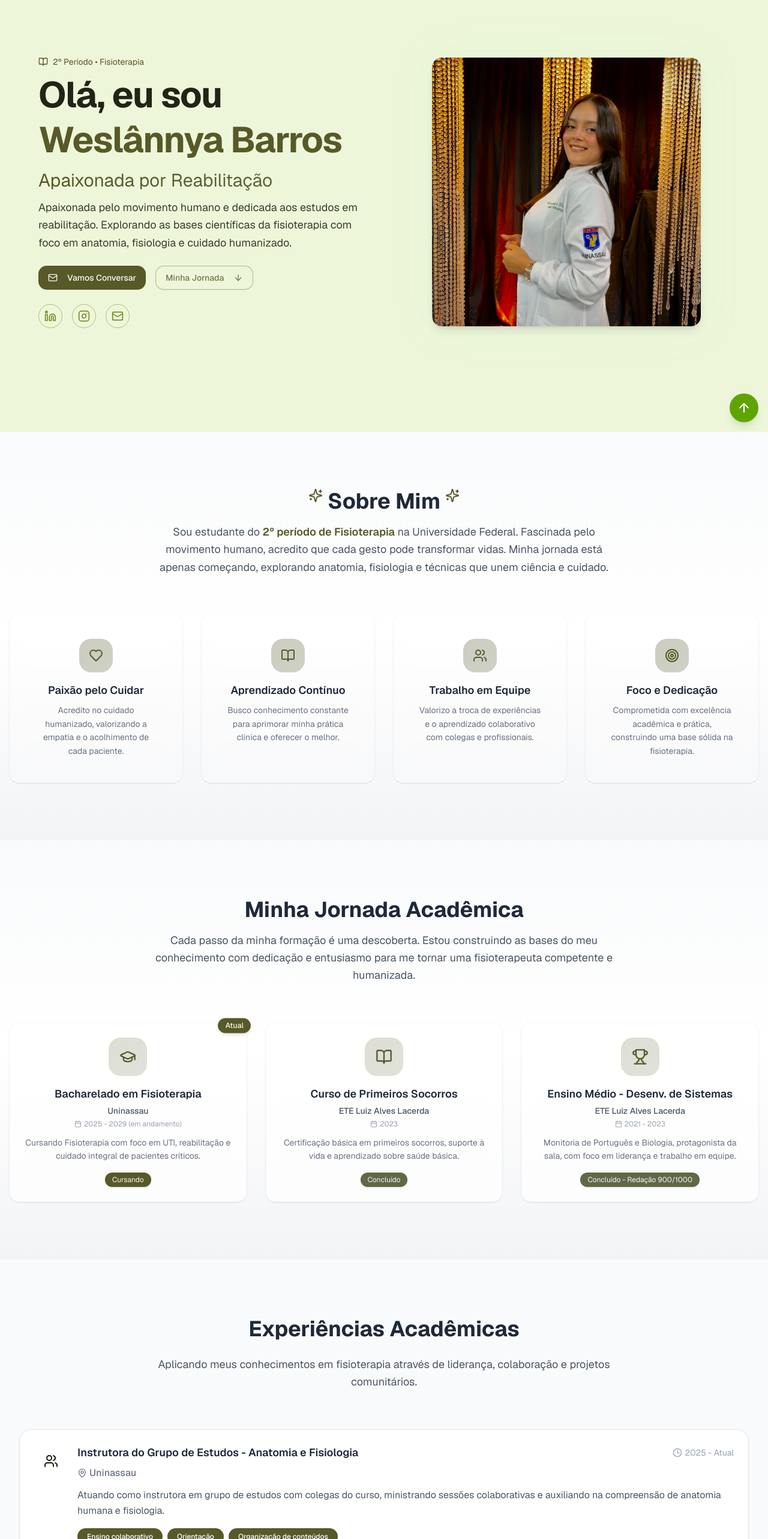
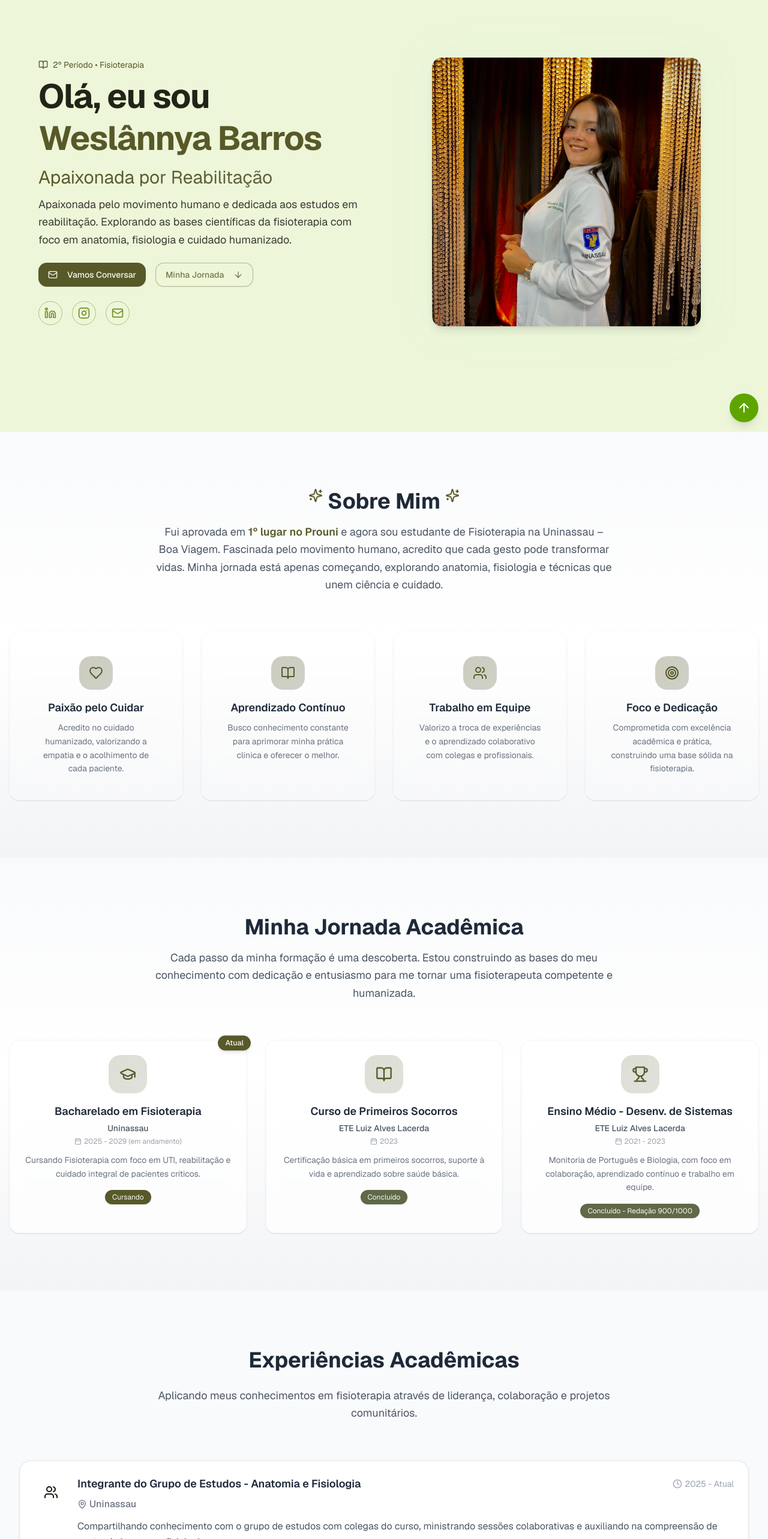
Before and after one commit to EvertonCodes/WeslannyaBarros, a Next.js app: page / in a window 1280 px wide. Shown: the part 80-2646 px from the top of the page at 60% size. Built offline with nearby package versions, Linux system fonts and the light colour scheme.

Commit message:
Atualizando Inicio

```diff
--- a/components/about.tsx
+++ b/components/about.tsx
@@ -74,14 +74,11 @@ export function About() {
             <Sparkles className="h-6 w-6 text-primary animate-bounce-gentle" />
           </div>
           <p className="text-lg text-gray-600 leading-relaxed mt-4">
-            Sou estudante do{" "}
+            Fui aprovada em{" "}
             <span className="text-primary font-semibold">
-              2º período de Fisioterapia
+              1º lugar no Prouni
             </span>{" "}
-            na Universidade Federal. Fascinada pelo movimento humano, acredito
-            que cada gesto pode transformar vidas. Minha jornada está apenas
-            começando, explorando anatomia, fisiologia e técnicas que unem
-            ciência e cuidado.
+            e agora sou estudante de Fisioterapia na Uninassau – Boa Viagem. Fascinada pelo movimento humano, acredito que cada gesto pode transformar vidas. Minha jornada está apenas começando, explorando anatomia, fisiologia e técnicas que unem ciência e cuidado.
           </p>
         </div>
 
--- a/components/education.tsx
+++ b/components/education.tsx
@@ -47,7 +47,7 @@ export function Education() {
       institution: "ETE Luiz Alves Lacerda",
       period: "2021 - 2023",
       description:
-        "Monitoria de Português e Biologia, protagonista da sala, com foco em liderança e trabalho em equipe.",
+        "Monitoria de Português e Biologia, com foco em colaboração, aprendizado contínuo e trabalho em equipe.",
       status: "Concluído - Redação 900/1000",
       highlight: false,
     },
--- a/components/experience.tsx
+++ b/components/experience.tsx
@@ -24,11 +24,11 @@ export function Experience() {
 
   const experiences = [
     {
-      title: "Instrutora do Grupo de Estudos - Anatomia e Fisiologia",
+      title: "Integrante do Grupo de Estudos - Anatomia e Fisiologia",
       location: "Uninassau",
       period: "2025 - Atual",
       description:
-        "Atuando como instrutora em grupo de estudos com colegas do curso, ministrando sessões colaborativas e auxiliando na compreensão de anatomia humana e fisiologia.",
+        "Compartilhando conhecimento com o grupo de estudos com colegas do curso, ministrando sessões colaborativas e auxiliando na compreensão de anatomia humana e fisiologia.",
       highlights: ["Ensino colaborativo", "Orientação", "Organização de conteúdos"],
       icon: Users,
       current: true,
@@ -48,7 +48,7 @@ export function Experience() {
       location: "UFPE - Clínica Escola de Fisioterapia",
       period: "2025",
       description:
-        "Participação em visita técnica à Clínica Escola de Fisioterapia da UFPE, observando atendimentos e técnicas de reabilitação aplicadas a diferentes tipos de pacientes, com foco em mobilidade e fortalecimento.",
+        "Participação em visita técnica à Clínica Escola de Fisioterapia da UFPE, observando os equipamentos de reabilitação aplicada a diferentes tipos de pacientes, com foco em mobilidade e fortalecimento.",
       highlights: ["Observação prática", "Fisioterapia aplicada", "Reabilitação"],
       icon: BookOpen,
       current: true,
--- a/components/hero.tsx
+++ b/components/hero.tsx
@@ -45,7 +45,20 @@ export function Hero() {
                 <span>2º Período • Fisioterapia</span>
               </div>
 
-             <h1 className="text-3xl sm:text-4xl md:text-5xl lg:text-6xl font-bold leading-tight tracking-tight text-center lg:text-left">
+              {/* Título ajustado para nunca cortar */}
+              <h1
+                className="font-bold tracking-tight
+                           text-center lg:text-left
+                           !leading-normal sm:!leading-snug lg:!leading-tight
+                           whitespace-normal break-words text-balance
+                           w-full !max-w-none"
+                style={{
+                  fontSize: "clamp(1.5rem, 5vw, 3.5rem)", // responsivo
+                  lineHeight: "1.3",
+                  overflowWrap: "anywhere", // força quebra
+                  wordBreak: "break-word",
+                }}
+              >
                 <span className="text-foreground block">Olá, eu sou</span>
                 <span className="text-primary block">Weslânnya Barros</span>
               </h1>
@@ -65,7 +78,6 @@ export function Hero() {
                 speed={50}
                 repeat={Infinity}
               />
-
 
               {/* Descrição */}
               <p className="text-sm sm:text-base md:text-lg text-muted-foreground leading-relaxed max-w-xl mx-auto lg:mx-0">
@@ -96,7 +108,7 @@ export function Hero() {
               </Button>
             </div>
 
-            {/* Redes sociais com verde oliva elegante */}
+            {/* Redes sociais */}
             <div className="flex gap-4 justify-center lg:justify-start mt-4">
               <a
                 href="https://www.linkedin.com/in/wesl%C3%A2nnya-barros/"
@@ -131,15 +143,13 @@ export function Hero() {
             </div>
           </div>
 
-          {/* Foto + efeito + tags fixas */}
+          {/* Foto + efeito */}
           <div
-            className={`relative ${
-              isVisible ? "animate-fade-in" : "opacity-0"
-            }`}
+            className={`relative ${isVisible ? "animate-fade-in" : "opacity-0"}`}
             style={{ animationDelay: "0.3s" }}
           >
             <div className="relative mx-auto max-w-[280px] sm:max-w-sm md:max-w-md group">
-              {/* Efeito de brilho mais suave */}
+              {/* Efeito de brilho */}
               <div className="absolute -inset-4 bg-gradient-to-r from-teal-300/10 to-emerald-400/10 rounded-3xl blur-2xl opacity-30 group-hover:opacity-60 transition duration-500"></div>
               <div className="relative aspect-square overflow-hidden rounded-2xl shadow-lg transform transition-transform duration-500 group-hover:scale-105 group-hover:rotate-[1deg] group-hover:shadow-[0_0_15px_2px_rgba(45,212,191,0.3)]">
                 <img
--- a/components/projects.tsx
+++ b/components/projects.tsx
@@ -39,9 +39,9 @@ export function Projects() {
   const projects: Project[] = [
     {
       title: "Grupo de Estudos - Anatomia e Fisiologia",
-      type: "Liderança Acadêmica",
+      type: "Atividade Acadêmica",
       description:
-        "Coordenação de grupo de estudos semanal com colegas do curso, focando em anatomia humana e fisiologia básica. Organização de materiais, cronogramas de estudo e sessões de revisão.",
+        "Participação em grupo de estudos semanal com colegas do curso, focando em anatomia humana e fisiologia básica. Colaboração na organização de materiais e sessões de revisão.",
       highlights: ["Encontros semanais", "Alunos ativos", "Material colaborativo"],
       icon: Users,
       status: "Em andamento",
--- a/components/skills.tsx
+++ b/components/skills.tsx
@@ -23,12 +23,10 @@ export function Skills() {
   }, [])
 
   const technicalSkills = [
-    { name: "Anatomia Humana", level: 98 },
-    { name: "Fisiologia", level: 95 },
-    { name: "Avaliação Fisioterapêutica Básica", level: 90 },
-    { name: "Cinesiologia e Biomecânica", level: 85 },
-    { name: "Exercícios Terapêuticos I", level: 85 },
-    { name: "Fundamentos de Reabilitação", level: 85 },
+    { name: "Fisioterapia Profissão e Carreira", level: 100 },
+    { name: "Saúde Coletiva", level: 100 },
+    { name: "Bioestatística", level: 100 },
+    { name: "Biossegurança e Bioética", level: 100 },
   ]
 
   const softSkills = [
@@ -47,7 +45,7 @@ export function Skills() {
   const areas = [
     {
       title: "Fisioterapia Neurológica",
-      description: "Reabilitação de pacientes com lesões do sistema nervoso central e periférico.",
+      description: "Especialização em Bobath, com foco na reabilitação de pacientes com lesões do sistema nervoso central e periférico.",
     },
     {
       title: "Fisioterapia em UTI",
```
Lines whose indentation alone changed are shown as unchanged.
